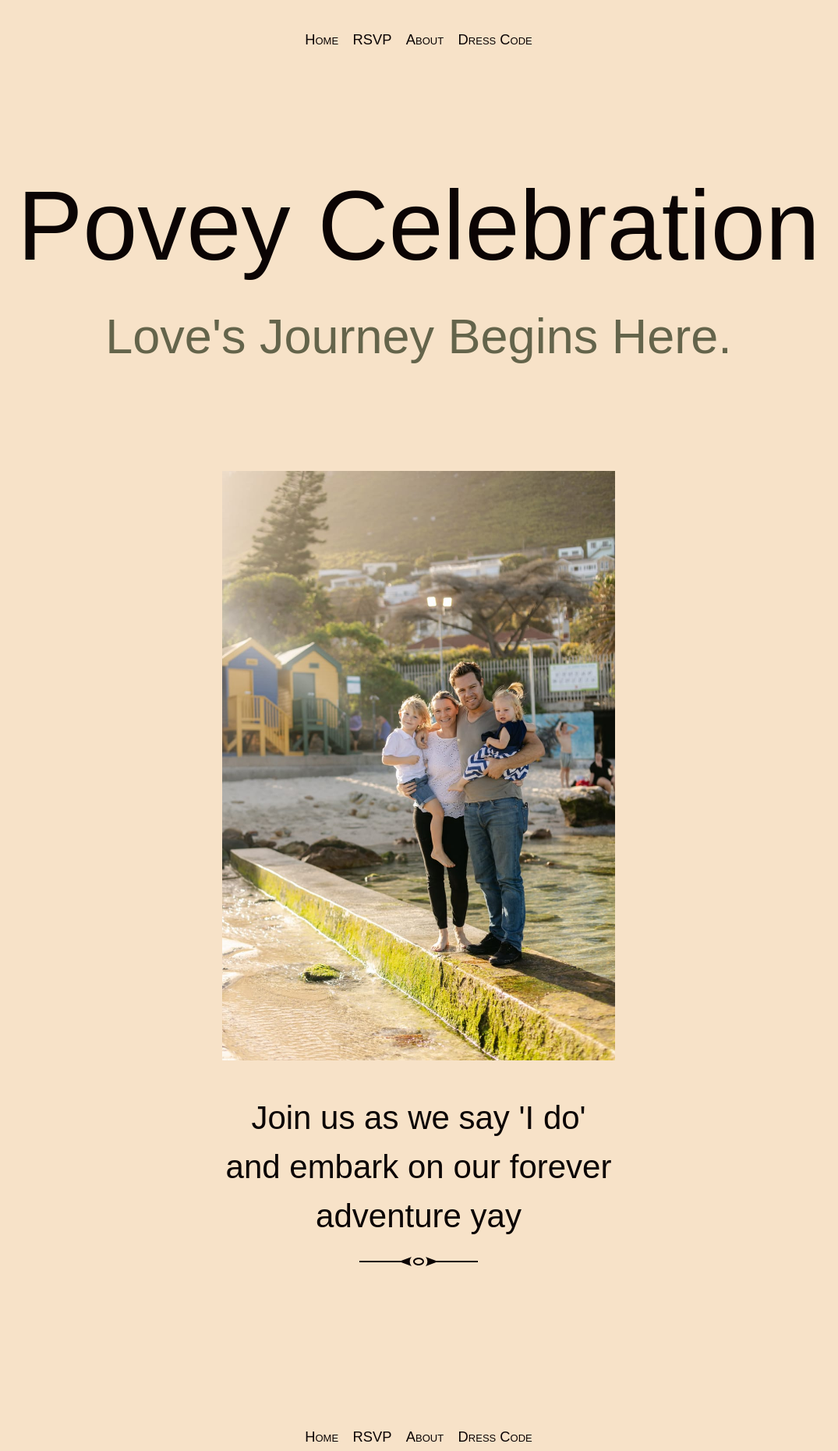
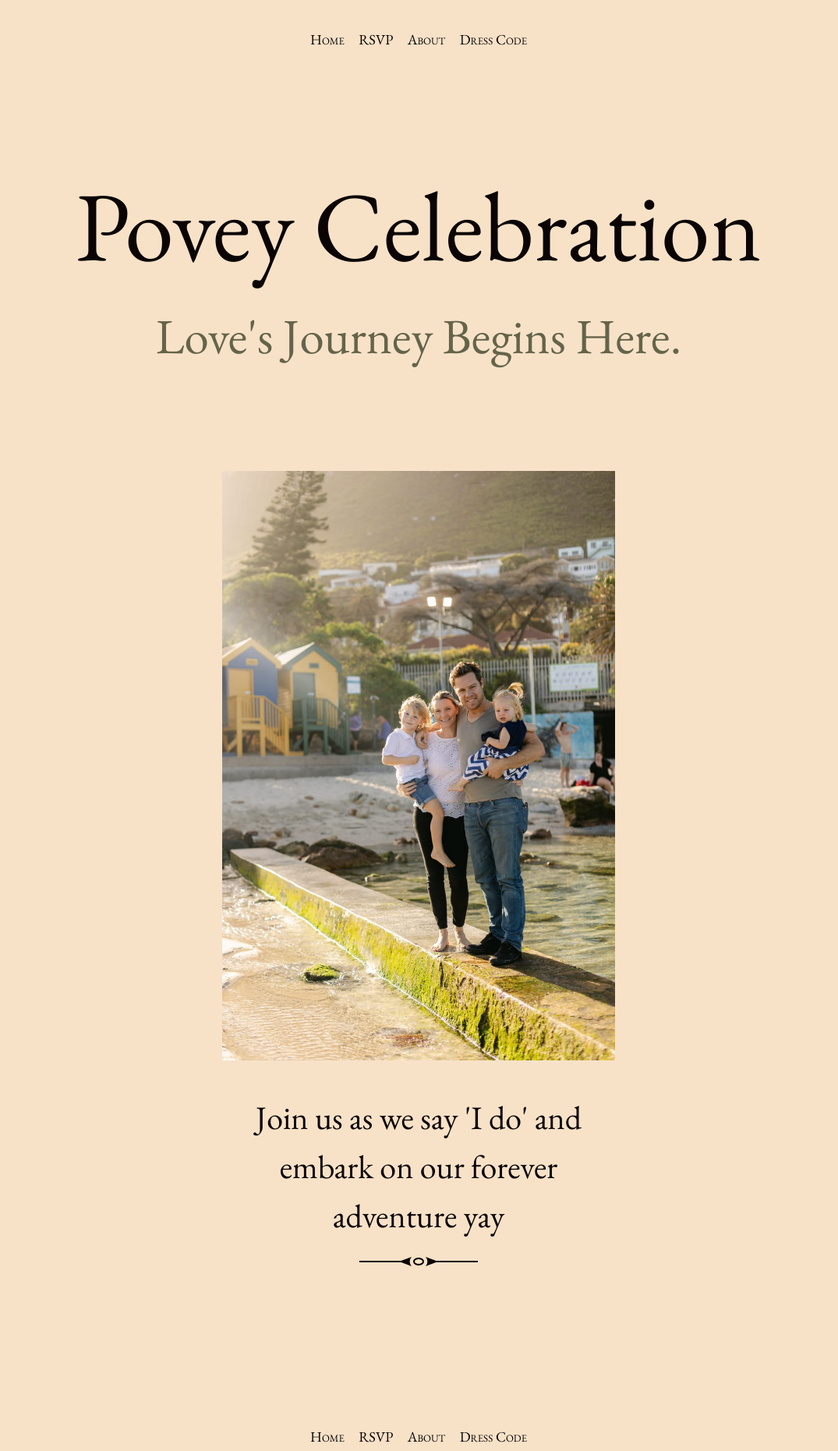
Before and after one commit to PoveyCelebration/PoveyCelebration.github.io, a Jekyll site: the page built from index.html, in a window 1280 px wide. Shown: the whole page at 78% size, without its empty margins (103-1178 px from the left). Built offline with Jekyll 4.4.1, drawn with Linux system fonts in a browser that asks for light colours; the list of posts is cut into pages by our own code.

Commit message:
Update _variables.scss

```diff
--- a/_sass/_variables.scss
+++ b/_sass/_variables.scss
@@ -2,7 +2,7 @@ $brand-color:         #f7e2c8;
 $highlight:           lighten($brand-color, 35%);
 $text-color:          #0b0404;
 $muted-text-color:    #64644B;
-$font-family:         "Arial", "EB Garamond", Garamond, "Times New Roman", serif;
+$font-family:         "EB Garamond", Garamond, "Times New Roman", serif;
 
 $on-bigphone:         375px;
 $on-tablet:           768px;
```
